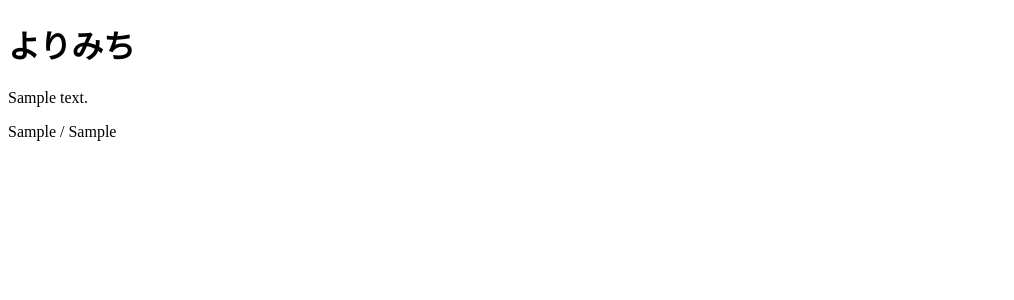
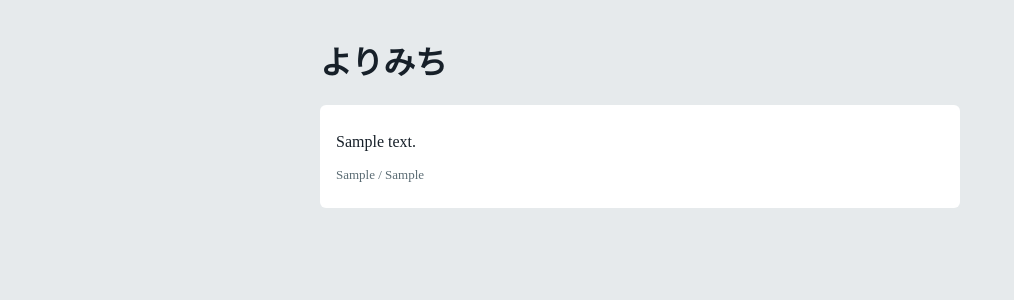
Before and after one commit to oyuto0123-boop/sns-practice, a Flask app: page / in a window 1280 px wide. Shown: the top 300 px of the page, without its empty margins (0-1014 px from the left). Run offline with Flask 2, Linux system fonts and the light colour scheme; tables that the repository leaves empty hold one stand-in row (values such as "Sample post").

Commit message:
藍鼠色の配色と中央寄せレイアウトを適用

```diff
--- /dev/null
+++ b/static/style.css
@@ -0,0 +1,26 @@
+:root {
+	--paper: #E6EAEC;
+	--sumi: #172029;
+	--accent: #5A6B73;
+	--sashiiro: #6B5A8C;
+}
+
+body {
+	background: var(--paper);
+	color: var(--sumi);
+	max-width: 640px;
+	margin: 0 auto;
+	padding: 16px;
+}
+
+.post {
+	background: #fff;
+	padding: 12px 16px;
+	margin: 12px 0;
+	border-radius: 6px;
+}
+
+.meta {
+	font-size: 13px;
+	color: var(--accent);
+}
--- a/templates/index.html
+++ b/templates/index.html
@@ -4,13 +4,14 @@
 <head>
 	<meta charset="utf-8">
 	<title>よりみち</title>
+	<link rel="stylesheet" href="{{ url_for('static', filename='style.css') }}">
 </head>
 <body>
 	<h1>よりみち</h1>
 {% for post in posts %}
-	<div>
+	<div class="post">
 		<p>{{ post.body }}</p>
-		<p>{{ post.category }} / {{ post.prefecture }}</p>
+		<p class="meta">{{ post.category }} / {{ post.prefecture }}</p>
 	</div>
 {% endfor %}
 </body>
```
